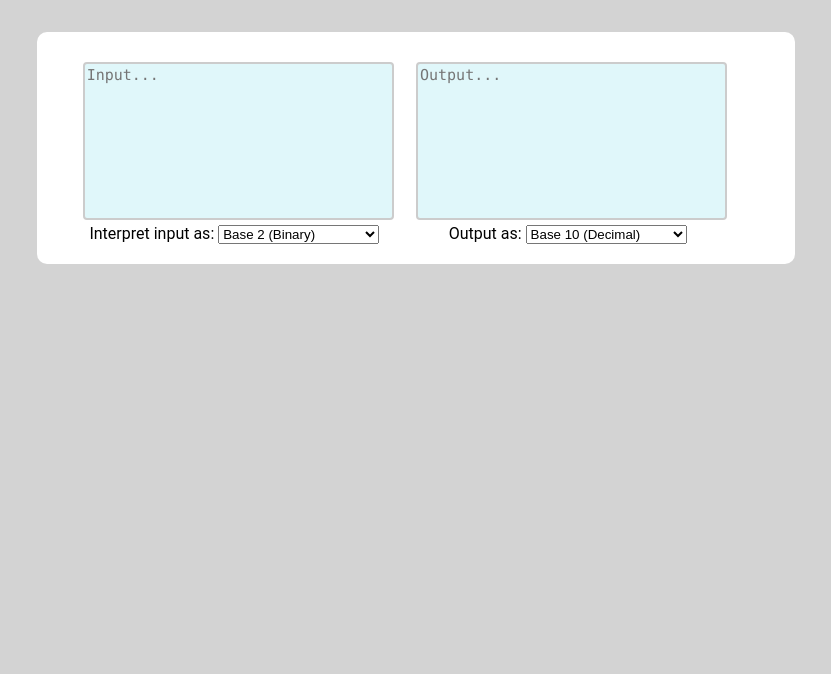
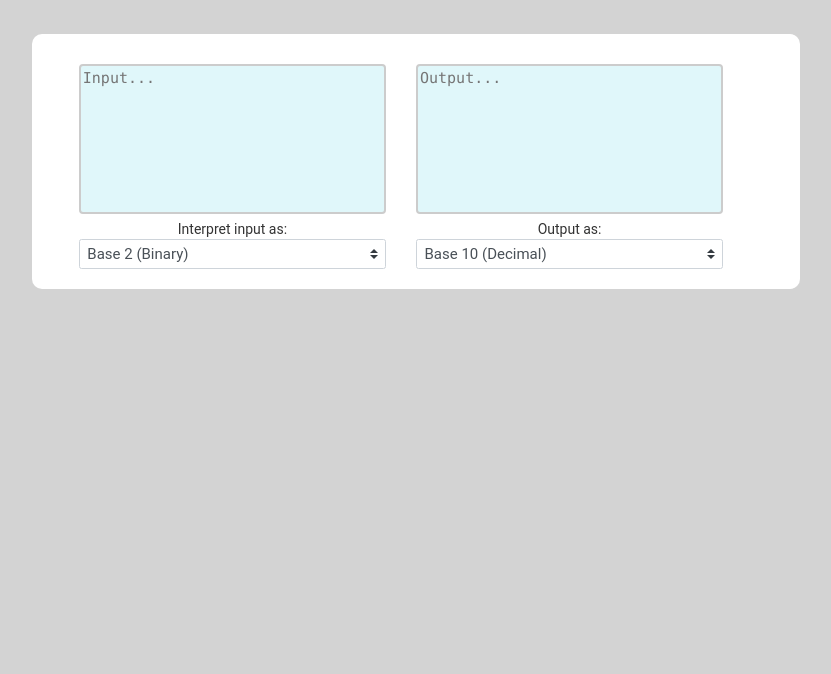
Before and after one commit to Frozemint/ArgAid, a React app: page / in a window 1280 px wide. Shown: the part 126-800 px from the top of the page, without its empty margins (224-1055 px from the left). Built offline with nearby package versions, Linux system fonts and the light colour scheme.

Commit message:
added bootstrap theme

```diff
--- a/package.json
+++ b/package.json
@@ -1,11 +1,13 @@
 {
   "name": "argaid",
-  "homepage": "http://namix.me/argaid",
+  "homepage": "http://namix.me/ArgAid",
   "version": "0.1.0",
   "private": true,
   "dependencies": {
+    "bootstrap": "^3.3.7",
     "npm": "^6.0.1",
     "react": "^16.3.2",
+    "react-bootstrap": "^0.32.1",
     "react-dom": "^16.3.2",
     "react-scripts": "1.1.4"
   },
--- a/public/index.html
+++ b/public/index.html
@@ -2,6 +2,7 @@
 <html lang="en">
   <head>
     <meta charset="utf-8">
+    <link rel="stylesheet" href="https://stackpath.bootstrapcdn.com/bootstrap/4.1.1/css/bootstrap.min.css" integrity="sha384-WskhaSGFgHYWDcbwN70/dfYBj47jz9qbsMId/iRN3ewGhXQFZCSftd1LZCfmhktB" crossorigin="anonymous">
     <meta name="viewport" content="width=device-width, initial-scale=1, shrink-to-fit=no">
     <meta name="theme-color" content="#000000">
     <link rel="manifest" href="%PUBLIC_URL%/manifest.json">
--- a/src/index.css
+++ b/src/index.css
@@ -23,6 +23,9 @@ html, body {
 	background-color: white;
 	border-radius: 10px;
 }
+#app select{
+	font-size: 15px;
+}
 
 #LHSDiv, #RHSDiv{
 	width: 40%;
--- a/src/index.js
+++ b/src/index.js
@@ -1,5 +1,7 @@
 import React from 'react';
 import ReactDOM from 'react-dom';
+import 'bootstrap/dist/css/bootstrap.css';
+import 'bootstrap/dist/css/bootstrap-theme.css';
 import './index.css';
 var decodeClass = require('./decodecore.js');
 var uiClass = require('./ui.js');
@@ -62,7 +64,7 @@ class TextDecode extends React.Component{
 class DropDown extends React.Component{
 	render(){
 		return (
-			<select name={this.props.name} value={this.props.value} onChange={this.props.onChange}>
+				<select class="custom-select custom-select-lg" name={this.props.name} value={this.props.value} onChange={this.props.onChange}>
 							<option value="2">Base 2 (Binary)</option>
 							<option value="8">Base 8 (Octary)</option>
 							<option value="10">Base 10 (Decimal)</option>
```
Also changed, not shown: 1 other file. Lines whose indentation alone changed are shown as unchanged.
